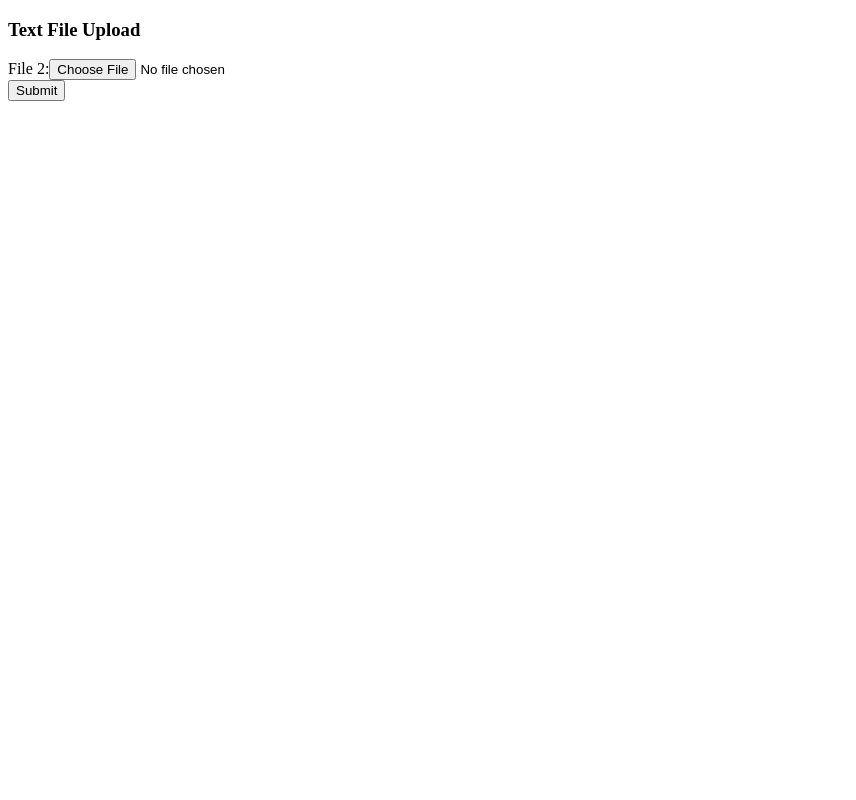
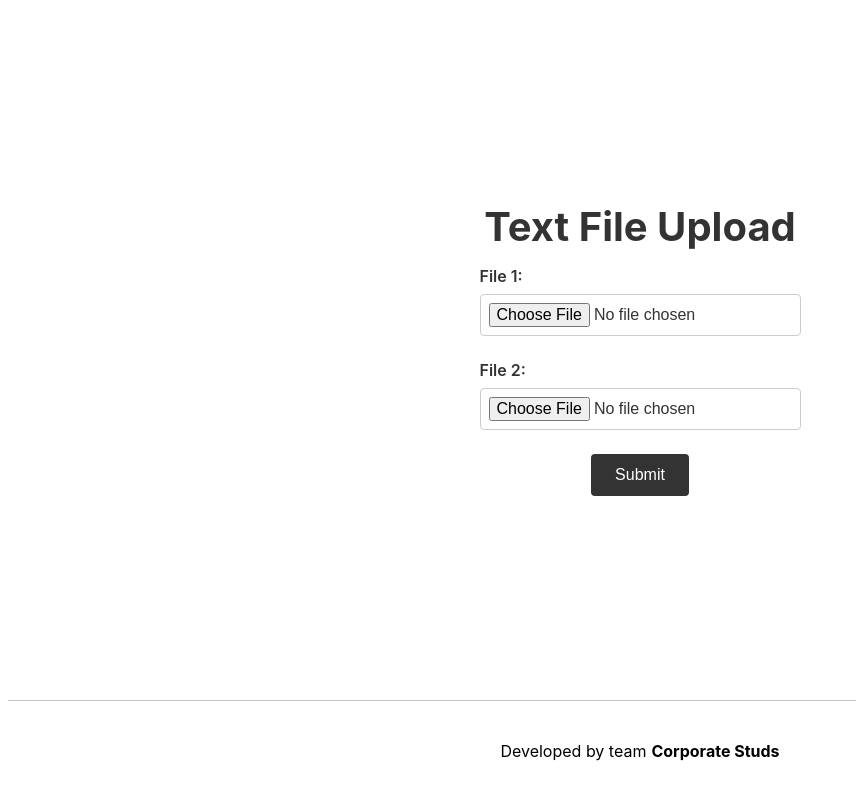
Before and after one commit to mohit-idd-bhu/corporate_studs, a Next.js app in the folder frontend/: page /add in a window 1280 px wide. Shown: the whole page, without its empty margins (0-856 px from the left). Built offline with nearby package versions, Linux system fonts and the light colour scheme.

Commit message:
Refactroed Code

```diff
--- /dev/null
+++ b/frontend/pages/_app.js
@@ -0,0 +1,8 @@
+// pages/_app.js
+import '../styles/globals.css';
+
+function MyApp({ Component, pageProps }) {
+  return <Component {...pageProps} />;
+}
+
+export default MyApp;
--- a/frontend/pages/add.js
+++ b/frontend/pages/add.js
@@ -1,119 +1,74 @@
-import React, { useState } from 'react';
+import React, { useRef, useState } from 'react';
 import styles from '../styles/add.module.css';
-
-let currentName = ""
+import Footer from '../src/components/Footer/Footer';
 
 const TextFileUpload = () => {
-  const [file2, setFile2] = useState({ content: '', name: '' });
-
-
-  const handleFileUpload = (event, fileIndex) => {
-    const file = event.target.files[0];
-    const reader = new FileReader();
-
-    reader.onload = (e) => {
-      const contents = e.target.result;
-      const fileName = file.name;
-
-        setFile2({ content: contents, name: fileName });
-
-    };
-
-    reader.readAsText(file);
-  };
+  const fileRef1 = useRef(null);
+  const fileRef2 = useRef(null);
 
   const handleFormSubmit = (event) => {
     event.preventDefault();
-    postData("http://localhost:8000/upload",parseTextFile2(file2.content))
-
-
-    // Handle form submission logic here
-    // You can access the file contents and names using the state variables (file1, file2)
+    const file1 = fileRef1.current.files[0];
+    const file2 = fileRef2.current.files[0];
+    console.log(file1);
+    console.log(file2);
+    // postData("http://localhost:8000/upload",parseTextFile2(file2.content))
+    fileRef1.current.value=null;
+    fileRef2.current.value=null;
   };
 
+  // const postData = async (url,text) => {
+  //   try {
+  //     const response = await fetch(url, {
+  //       method: 'POST',
+  //       headers: {
+  //         'Content-Type': 'application/json'
+  //       },
+  //       body: JSON.stringify(text)
+  //     });
 
-
-
-  function parseTextFile2(contents) {
-    // Parsing logic for the second file
-    var lines = contents.split('\n');
-   // var output = document.getElementById('output');
-
-    // Perform parsing and output for file 2
-    const data = [];
-    lines.forEach(function(line) {
-      line = line.trim();
-
-      // Check if the line starts with "Ip access-list role-based"
-      if (line !== '') {
-        var parts = line.split(' ');
-        var from = parseInt(parts[4]);
-        var to = parseInt(parts[6]);
-        var type = parts[7];
-        const obj = {
-          "from":from,
-          "to":to,
-          "type":type
-        }
-        data.push(obj);
-
-      }
-    });
-    return data;
-  }
-
-
-  const postData = async (url,text) => {
-    try {
-      const response = await fetch(url, {
-        method: 'POST',
-        headers: {
-          'Content-Type': 'application/json'
-        },
-        body: JSON.stringify(text)
-      });
-
-      if (response.ok) {
-        console.log('Data successfully posted to API.');
-      } else {
-        console.error('Failed to post data to API.');
-      }
-    } catch (error) {
-      console.error('Error posting data to API:', error);
-    }
-  };
+  //     if (response.ok) {
+  //       console.log('Data successfully posted to API.');
+  //     } else {
+  //       console.error('Failed to post data to API.');
+  //     }
+  //   } catch (error) {
+  //     console.error('Error posting data to API:', error);
+  //   }
+  // };
 
   return (
     <div className={styles.container}>
       <form className={styles.form} onSubmit={handleFormSubmit}>
-        <h3 className={styles.heading}>Text File Upload</h3>
+        <h1 className={styles.heading}>Text File Upload</h1>
 
         <div className={styles.fileInputContainer}>
-          <label htmlFor="file2" className={styles.fileInputLabel}>
+          <label className={styles.fileInputLabel}>
+            File 1:
+          </label>
+          <input
+            type="file"
+            accept=".txt"
+            ref={fileRef1}
+            onChange={(e)=> setFile1(e.target.files[0])}
+            className={styles.fileInput}
+          />
+        </div>
+        <div className={styles.fileInputContainer}>
+          <label className={styles.fileInputLabel}>
             File 2:
           </label>
           <input
             type="file"
-            id="file2"
             accept=".txt"
-            onChange={(e) => handleFileUpload(e, 2)}
+            ref={fileRef2}
+            onChange={(e)=> setFile2(e.target.files[0])}
             className={styles.fileInput}
           />
         </div>
         <input type="submit" value="Submit" className={styles.submitButton} />
-        {(file2.content) && (
-          <div>
-
-            {file2.content && (
-              <div>
-                <h4 className={styles.fileName}>Uploaded File 2: {file2.name}</h4>
-                <h4 className={styles.fileContentHeading}>File 2 Contents:</h4>
-                <pre className={styles.fileContent}>{file2.content}</pre>
-              </div>
-            )}
-          </div>
-        )}
       </form>
+      <Footer/>
     </div>
   );
 };
--- /dev/null
+++ b/frontend/src/components/Footer/Footer.js
@@ -0,0 +1,16 @@
+import React from 'react';
+import styles from '../Footer/Footer.module.css';
+
+function Footer() {
+    return (
+    <footer className={styles['footer']}>
+        Developed by team{" "}
+        <span style={{ fontWeight: "bold", marginLeft: "5px" }}>
+          {" "}
+          {" Corporate Studs"}
+        </span>
+    </footer>
+     );
+}
+
+export default Footer;
--- /dev/null
+++ b/frontend/src/components/Footer/Footer.module.css
@@ -0,0 +1,8 @@
+.footer {
+    width: 100%;
+    height: 100px;
+    border-top: 1px solid #c7c7c7;
+    display: flex;
+    justify-content: center;
+    align-items: center;
+}
--- a/frontend/styles/add.module.css
+++ b/frontend/styles/add.module.css
@@ -1,36 +1,89 @@
-.formContainer {
+.container {
+  min-height: 100vh;
+  padding: 0 0.5rem;
   display: flex;
+  flex-direction: column;
   justify-content: center;
   align-items: center;
-    height: 100vh;
 }
 
-  .fileUploadForm {
+.form {
+  padding: 5rem 0;
+  flex: 1;
   display: flex;
   flex-direction: column;
-    gap: 10px;
-    width: 300px;
-    padding: 20px;
-    border: 1px solid #ccc;
-    border-radius: 5px;
+  justify-content: center;
+  align-items: center;
+  background-color: #fff;
+  padding: 2rem;
+  max-width: 400px;
+  width: 100%;
 }
 
-  .formGroup {
+.heading {
+  font-size: 1.5rem;
+  margin-bottom: 1.5rem;
+  color: #333;
+  text-align: center;
+  margin: 0 0 1rem;
+  line-height: 1.15;
+  font-size: 2.5rem;
+}
+
+.fileInputContainer {
   display: flex;
   flex-direction: column;
+  margin-bottom: 1.5rem;
 }
 
+.fileInputLabel {
+  margin-bottom: 0.5rem;
+  font-weight: 600;
+  color: #333;
+}
 
+.fileInput {
+  border: 1px solid #ccc;
+  border-radius: 4px;
+  padding: 0.5rem;
+  font-size: 1rem;
+  color: #333;
+}
 
-  .submitBtn {
-    padding: 10px 20px;
-    background-color: #007bff;
+.submitButton {
+  background-color: #333;
   color: #fff;
   border: none;
-    border-radius: 5px;
+  border-radius: 4px;
+  padding: 0.75rem 1.5rem;
+  font-size: 1rem;
   cursor: pointer;
+  transition: background-color 0.3s;
 }
 
-  .submitBtn:hover {
-    background-color: #0056b3;
+.submitButton:hover {
+  background-color: #555;
 }
+
+.fileName {
+  margin-top: 1.5rem;
+  font-weight: 600;
+  color: #333;
+}
+
+.fileContentHeading {
+  margin-top: 1rem;
+  font-weight: 600;
+  color: #333;
+}
+
+.fileContent {
+  background-color: #f9f9f9;
+  padding: 1rem;
+  border: 1px solid #ccc;
+  border-radius: 4px;
+  max-height: 200px;
+  overflow-y: auto;
+  white-space: pre-wrap;
+  word-wrap: break-word;
+}
```
Also changed, not shown: frontend/pages/add_rules.js (deleted, +0 -130 lines), frontend/pages/index.js (+2 -33 lines), frontend/pages/main.js (+1 -7 lines), frontend/src/services/fileParser.js (added, +21 -0 lines), frontend/styles/main.module.css (+7 -0 lines), frontend/src/components/HoneycombGrid/HoneycombGrid.js (renamed from frontend/src/components/honeycombGrid.js), 1 other file (tests, documents, lock files or other folders). Lines whose indentation alone changed are shown as unchanged.
